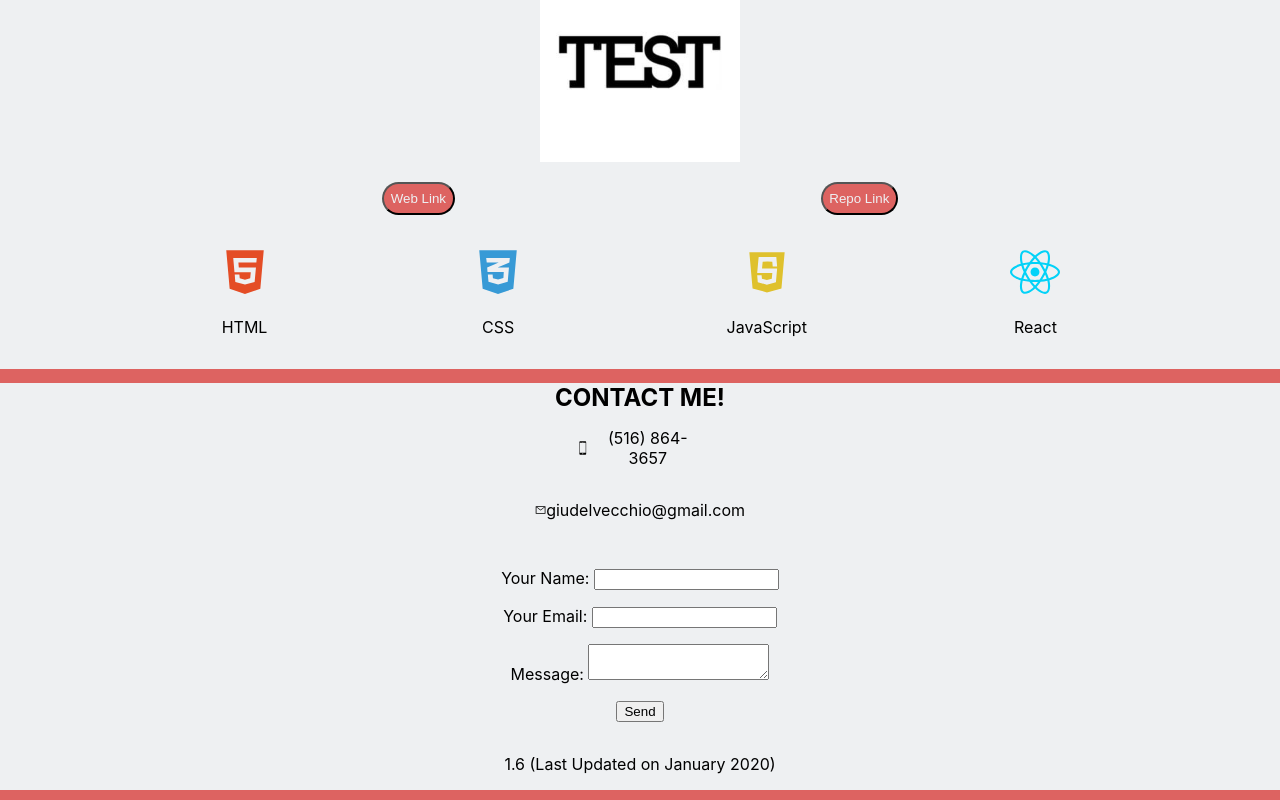
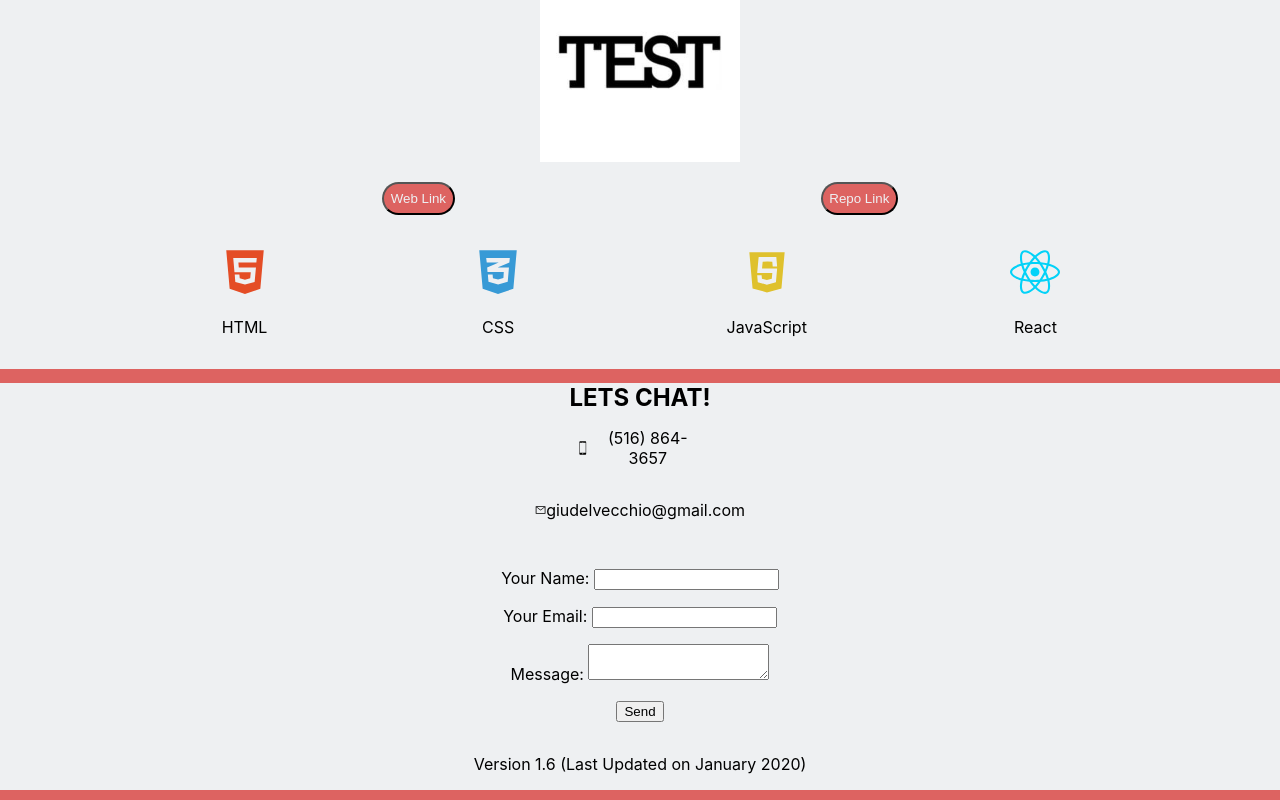
Before and after one commit to gdelv/portfolioFinal, a React (Create React App) app: page / in a window 1280 px wide. Shown: the part 2785-3585 px from the top of the page. Built offline with nearby package versions, Linux system fonts and the light colour scheme; the HTML template or start-up script is replaced by a standard one.

Commit message:
fixed small details

```diff
--- a/src/screens/Contact.jsx
+++ b/src/screens/Contact.jsx
@@ -5,10 +5,10 @@ import { IoIosPhonePortrait } from "react-icons/io";
 const Contact = () => {
     return (
         <div className='contact-container'>
-            <h2 className='contact-title' id='contact'>CONTACT ME!</h2>
+            <h2 className='contact-title' id='contact'>LETS CHAT!</h2>
             <div className='contact-cell'>
-               <IoIosPhonePortrait style/>
-            <p> (516) 864-3657</p>
+               <IoIosPhonePortrait/>
+                <p> (516) 864-3657</p>
             </div>
 
             <div className='contact-email'>
--- a/src/screens/Footer.jsx
+++ b/src/screens/Footer.jsx
@@ -3,7 +3,7 @@ import React from 'react'
 const Footer = () => {
     return (
         <div>
-            <p>1.6 (Last Updated on January 2020)</p>
+            <p>Version 1.6 (Last Updated on January 2020)</p>
         </div>
     )
 }
```
